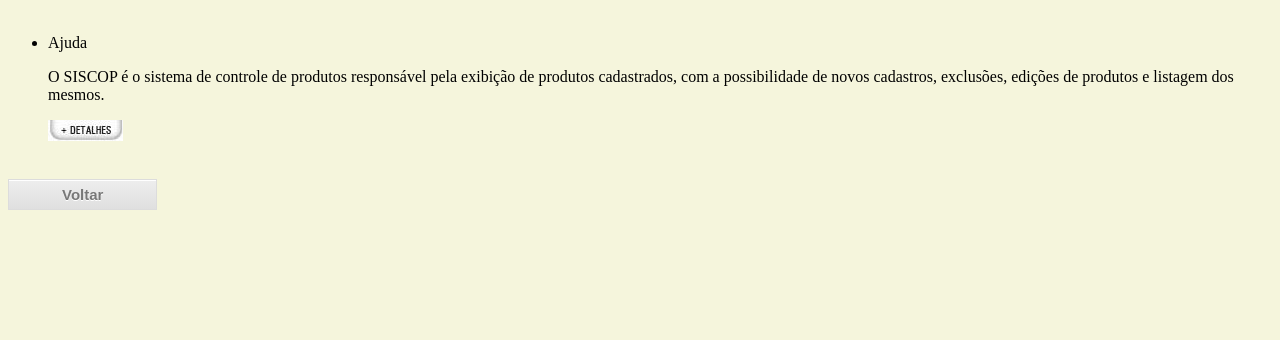
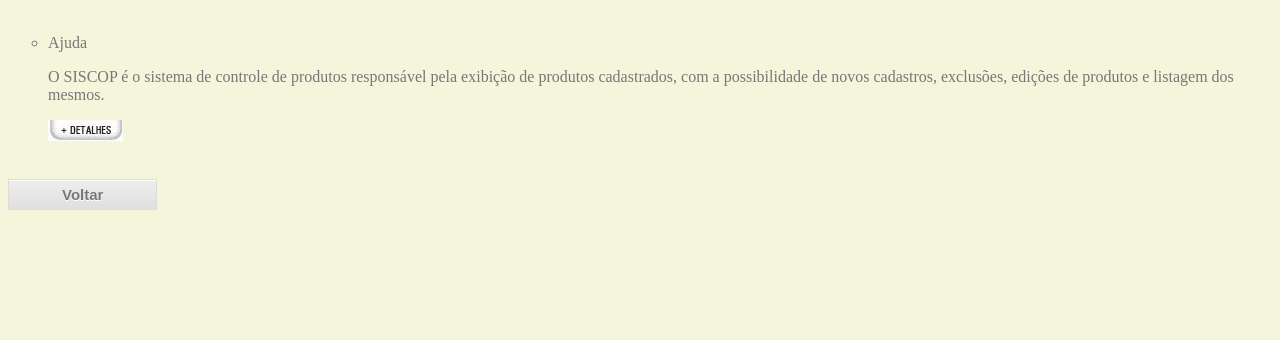
Before and after one commit to hugoodsj2/Gerencia-de-Configuracoes, a PHP site: page /ajuda.php in a window 1280 px wide. Shown: the part 132-472 px from the top of the page. Run offline with PHP 8.4, Linux system fonts and the light colour scheme.

Commit message:
Atualizando listas

```diff
--- a/CadastroDeProdutos/Produto/Codigo/styles/style.css
+++ b/CadastroDeProdutos/Produto/Codigo/styles/style.css
@@ -130,6 +130,15 @@ tr:nth-child(odd) {
 	background: #FFF
 }
 
+ul li{
+	list-style-type: circle;
+	color:#777777;
+}
+
+li{
+	list-style: circle;
+	color:#777777;
+}
 
 .tituloPagina {
 	display: block;
```
